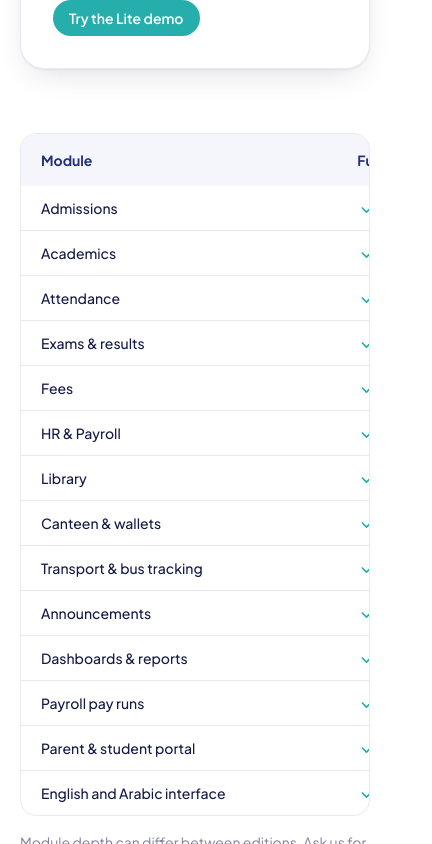
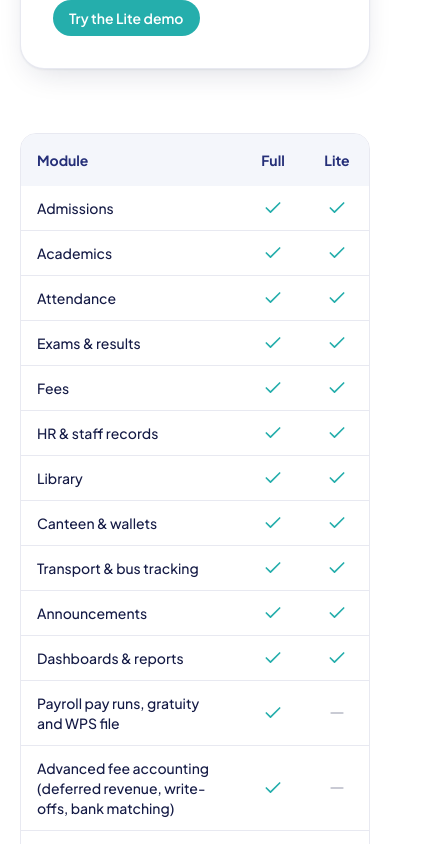
Before and after one commit to SodDeveloper/sod-eduplus-website, a Next.js app: page /editions in a window 390 px wide. Shown: the part 1280-2124 px from the top of the page, 432 px wide, since content can reach past the window. Built offline with nearby package versions, Linux system fonts and the light colour scheme; no server answers.

Commit message:
Editions table: fit on mobile (no sideways scroll), show Full-only payroll and advanced fee accounting rows

```diff
--- a/src/app/editions/page.tsx
+++ b/src/app/editions/page.tsx
@@ -7,7 +7,8 @@ import { CtaBand } from "@/components/cta";
 export const metadata = pageMeta("Editions: Full vs Lite", "Compare SOD EduPlus Full, the complete innovative school ERP with every module, and Lite, the essential modules for smaller schools.", "/editions/");
 
 const EXTRA = [
-  { name: "Payroll pay runs", full: true, lite: false },
+  { name: "Payroll pay runs, gratuity and WPS file", full: true, lite: false },
+  { name: "Advanced fee accounting (deferred revenue, write-offs, bank matching)", full: true, lite: false },
   { name: "Parent & student portal", full: true, lite: true },
   { name: "English and Arabic interface", full: true, lite: true },
 ];
@@ -37,15 +38,15 @@ export default function EditionsPage() {
             ))}
           </div>
 
-          <div className="mt-16 overflow-x-auto rounded-2xl border border-navy/10">
-            <table className="w-full min-w-[480px] text-left text-sm">
+          <div className="mt-16 overflow-hidden rounded-2xl border border-navy/10">
+            <table className="w-full table-fixed text-left text-sm">
               <caption className="sr-only">Modules by edition</caption>
               <thead className="bg-mist text-navy">
-                <tr><th scope="col" className="px-5 py-4 font-bold">Module</th><th scope="col" className="px-5 py-4 text-center font-bold">Full</th><th scope="col" className="px-5 py-4 text-center font-bold">Lite</th></tr>
+                <tr><th scope="col" className="px-4 py-4 font-bold sm:px-5">Module</th><th scope="col" className="w-16 px-2 py-4 text-center font-bold sm:w-28 sm:px-5">Full</th><th scope="col" className="w-16 px-2 py-4 text-center font-bold sm:w-28 sm:px-5">Lite</th></tr>
               </thead>
               <tbody className="divide-y divide-navy/10">
                 {[...MODULES.map((m) => ({ name: m.name, ...m.editions })), ...EXTRA].map((r) => (
-                  <tr key={r.name}><th scope="row" className="px-5 py-3 font-medium text-ink">{r.name}</th><td className="px-5 py-3"><Mark on={r.full} label="Full" /></td><td className="px-5 py-3"><Mark on={r.lite} label="Lite" /></td></tr>
+                  <tr key={r.name}><th scope="row" className="px-4 py-3 font-medium text-ink break-words sm:px-5">{r.name === "HR & Payroll" ? "HR & staff records" : r.name}</th><td className="px-2 py-3 sm:px-5"><Mark on={r.full} label="Full" /></td><td className="px-2 py-3 sm:px-5"><Mark on={r.lite} label="Lite" /></td></tr>
                 ))}
               </tbody>
             </table>
```
Also changed, not shown: shots-round2/mobile-editions-table.png (added).
